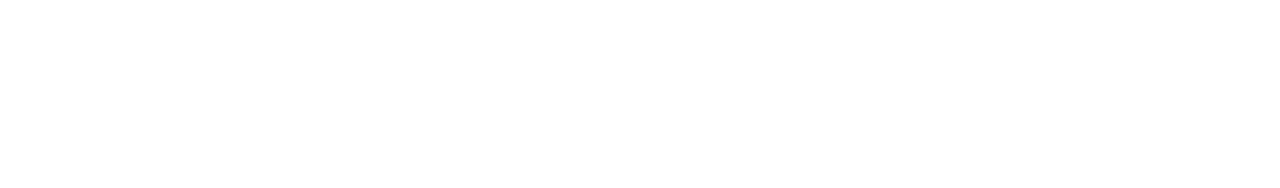
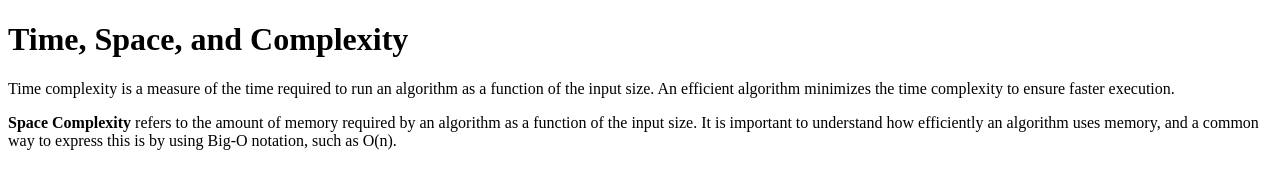
Before and after one commit to acciojob/time-and-space-complexity-Vaishnavi250801, a website: page main.html in a window 1280 px wide. Drawn offline with Linux system fonts and the light colour scheme.

Commit message:
created a submission

```diff
--- a/main.html
+++ b/main.html
@@ -1,16 +1,14 @@
 <!DOCTYPE html>
+<html>
+<head>
+    <title>Time and Space Complexity</title>
+</head>
+<body>
+    <h1>Time, Space, and Complexity</h1>
 
-<html>
+    <p>Time complexity is a measure of the time required to run an algorithm as a function of the input size. An efficient algorithm minimizes the time complexity to ensure faster execution.</p>
 
-<head>
-	<link rel="stylesheet" href="styles.css">
-</head>
-
-<body>
-	<!-- the entire body must be written by student -->
-    <script type="text/javascript" src="./script.js">
-</script>
+    <p><b>Space Complexity</b> refers to the amount of memory required by an algorithm as a function of the input size. It is important to understand how efficiently an algorithm uses memory, and a common way to express this is by using Big-O notation, such as O(n).</p>
 
 </body>
-
 </html>
```
